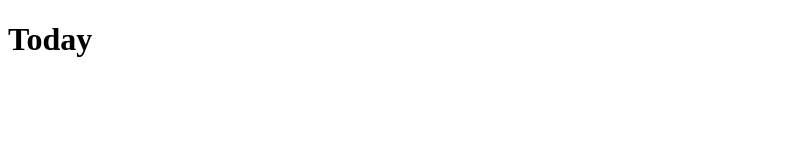
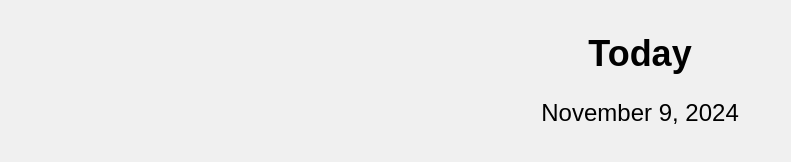
Before and after one commit to Ayanda-Radebe/to-do, a website: page index.html in a window 1280 px wide. Shown: the whole page, without its empty margins (0-791 px from the left). Drawn offline with Linux system fonts and the light colour scheme.

Commit message:
date setup and position

```diff
--- a/index.html
+++ b/index.html
@@ -1,10 +1,10 @@
 <!DOCTYPE html>
 <html lang="en">
 <head>
-    <meta charset="UTF-8" />
-    <meta name="viewport" content="width=device-width, initial-scale=1.0" />
+    <meta charset="UTF-8">
+    <meta name="viewport" content="width=device-width, initial-scale=1.0">
     <title>To-Do List</title>
-    <link rel="stylesheet" href="styles.css" />
+    <link rel="stylesheet" href="styles.css">
 </head>
 <body>
     <div class="container">
--- a/script.js
+++ b/script.js
@@ -0,0 +1,12 @@
+//setting up the date to be current date
+
+const currentDateElement = document.getElementById('current-date');
+
+const date = new Date();
+const day = date.getDate();
+const month = date.toLocaleString('default', { month: 'long' });
+const year = date.getFullYear();
+
+const formattedDate = `${month} ${day}, ${year}`;
+
+currentDateElement.textContent = formattedDate;
--- a/styles.css
+++ b/styles.css
@@ -0,0 +1,23 @@
+body {
+    font-family: Arial, sans-serif;
+    background-color: #f0f0f0;
+}
+
+
+/* Date */
+.container {
+    position: absolute;
+    top: 10%;
+    left: 50%;
+    transform: translate(-50%, -50%);
+    text-align: center;
+}
+
+h1 {
+    font-size: 36px;
+    margin-bottom: 10px;
+}
+
+#current-date {
+    font-size: 24px;
+}
```
Lines whose indentation alone changed are shown as unchanged.
